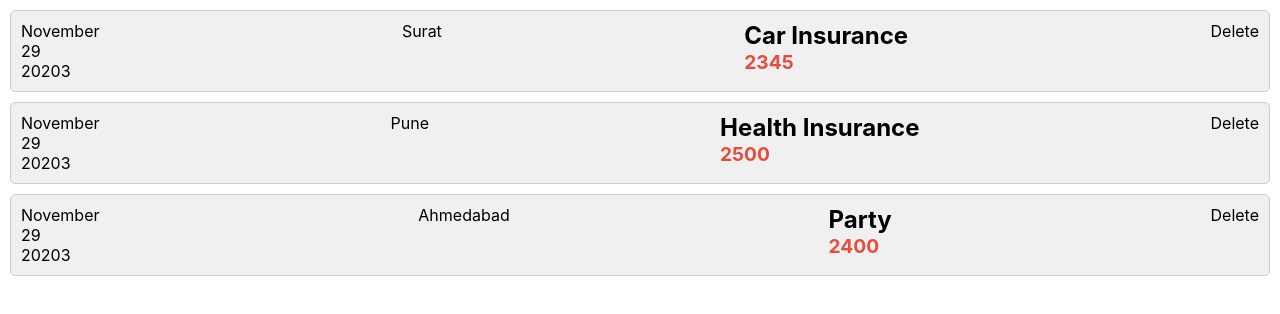
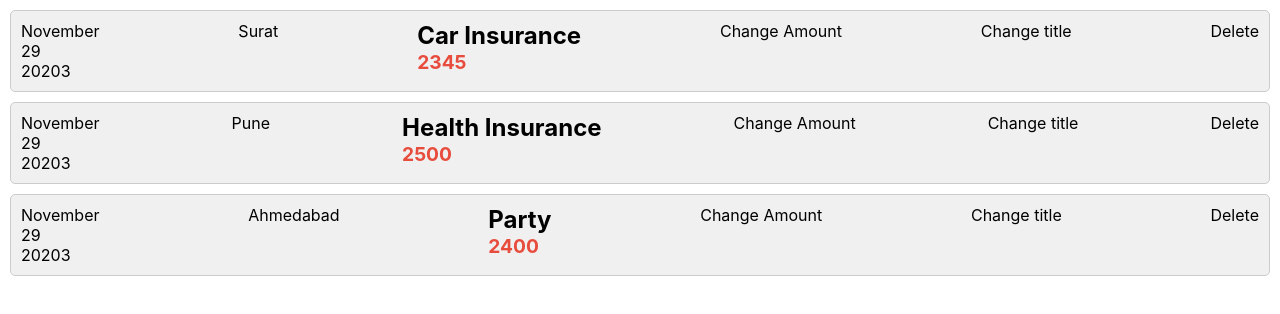
Before and after one commit to Seemachal-Goud-au19/React-Sharpener, a React (Create React App) app: page / in a window 1280 px wide. Shown: the top 314 px of the page. Built offline with nearby package versions, Linux system fonts and the light colour scheme.

Commit message:
usState used to change amount and title

```diff
--- a/src/components/Expenses/ExpenseItems.js
+++ b/src/components/Expenses/ExpenseItems.js
@@ -1,18 +1,29 @@
-import React from 'react'
+import React, { useState } from 'react'
 import ExpenseDate from './ExpenseDate';
 import './ExpenseItems.css'
 
 const ExpenseItems = ({ expense, handleDeleteExpenseItems }) => {
+    const [title, setTitle] = useState(expense.title);
+    const [amount, setAmount] = useState(expense.amount);
+    const handleChangeTitle = () => {
+        setTitle('Update')
 
+    }
+
+    const handleChangeAmount =()=>{
+        setAmount(100+'$')
+    }
     return (
         <div className='expense-item'>
             <ExpenseDate date={expense.date} />
             <div>{expense.location}</div>
             <div className='expense-item_description'>
-                <h2>{expense.title}</h2>
-                <div className='expense-item_price'>{expense.amount}</div>
+                <h2>{title}</h2>
+                <div className='expense-item_price'>{amount}</div>
             </div>
-            <div onClick={() => handleDeleteExpenseItems(expense.id)} style={{ cursor: 'pointer'}}>Delete</div>
+            <div onClick={handleChangeAmount} style={{ cursor: 'pointer' }}>Change Amount</div>
+            <div onClick={handleChangeTitle} style={{ cursor: 'pointer' }}>Change title</div>
+            <div onClick={() => handleDeleteExpenseItems(expense.id)} style={{ cursor: 'pointer' }}>Delete</div>
         </div>
     )
 }
```
